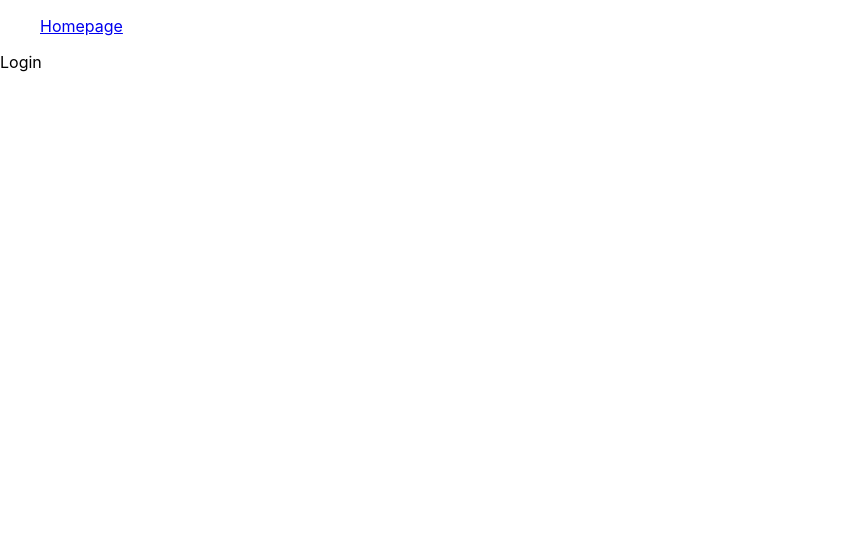
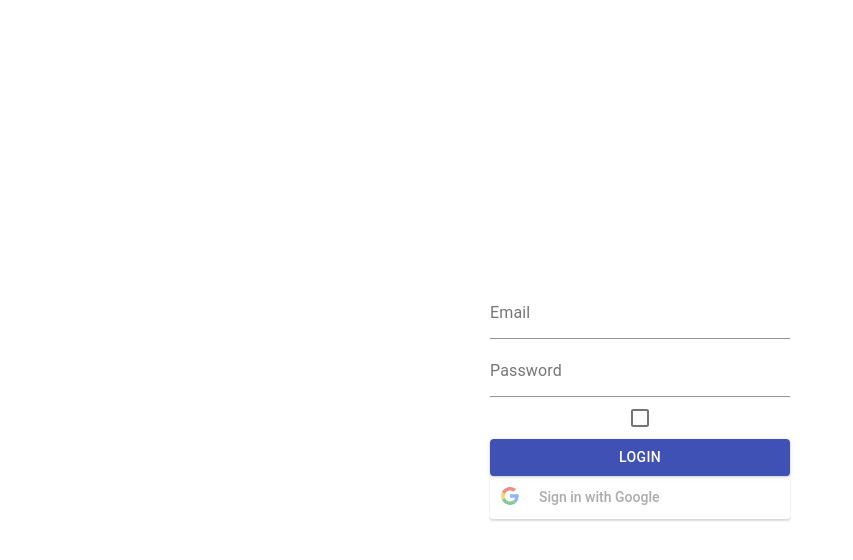
Before and after one commit to ninhcongluc/qp03_frontend, a React (Create React App) app: page / in a window 1280 px wide. Shown: the top 560 px of the page, without its empty margins (0-853 px from the left). Built offline with nearby package versions, Linux system fonts and the light colour scheme.

Commit message:
Add login page

```diff
--- a/package.json
+++ b/package.json
@@ -3,11 +3,13 @@
   "version": "0.1.0",
   "private": true,
   "dependencies": {
+    "@material-ui/core": "^4.12.4",
     "@testing-library/jest-dom": "^5.17.0",
     "@testing-library/react": "^13.4.0",
     "@testing-library/user-event": "^13.5.0",
     "react": "^18.3.1",
     "react-dom": "^18.3.1",
+    "react-google-login": "^5.2.2",
     "react-router-dom": "^6.23.1",
     "react-scripts": "5.0.1",
     "web-vitals": "^2.1.4"
--- a/src/App.js
+++ b/src/App.js
@@ -1,20 +1,12 @@
 import "./App.css";
 import React from "react";
-import { Link, Route, Routes } from "react-router-dom";
-import Login from "./components/Login";
+import { Route, Routes } from "react-router-dom";
+import Login from "./components/Login/Login";
 import Homepage from "./components/Homepage";
 
 function App() {
   return (
     <div className="container">
-      <nav>
-        <ul>
-          <Link to="/homepage" class="list">
-            Homepage
-          </Link>
-        </ul>
-      </nav>
-
       {/* Defining routes path and rendering components as element */}
       <Routes>
         <Route path="/" element={<Login />} />
--- a/src/components/Login.js
+++ /dev/null
@@ -1,7 +0,0 @@
-import React from "react";
-
-function Login() {
-  return <div>Login</div>;
-}
-
-export default Login;
--- /dev/null
+++ b/src/components/Login/Login.css
@@ -0,0 +1,22 @@
+.login-container {
+  display: flex;
+  justify-content: center;
+  align-items: center;
+  height: 100vh;
+}
+
+.login-form {
+  display: flex;
+  flex-direction: column;
+  align-items: center;
+  justify-content: center;
+}
+
+.login-form input {
+  width: 300px;
+  margin-bottom: 10px;
+}
+
+.login-form button {
+  width: 300px;
+}
--- /dev/null
+++ b/src/components/Login/Login.js
@@ -0,0 +1,68 @@
+import React, { useState } from "react";
+import { TextField, Checkbox, Button } from "@material-ui/core";
+import "./Login.css";
+import { GoogleLogin } from "react-google-login";
+
+function Login() {
+  const [email, setEmail] = useState("");
+  const [password, setPassword] = useState("");
+  const [rememberMe, setRememberMe] = useState(false);
+
+  const handleEmailChange = (event) => {
+    setEmail(event.target.value);
+  };
+
+  const handlePasswordChange = (event) => {
+    setPassword(event.target.value);
+  };
+
+  const handleRememberMeChange = (event) => {
+    setRememberMe(event.target.checked);
+  };
+
+  const handleLogin = () => {
+    // Perform login logic here
+    console.log("Login clicked");
+  };
+
+  // const handleLoginWithGoogle = () => {
+  //   // Perform login with Google logic here
+  //   console.log("Login with Google clicked");
+  // };
+
+  return (
+    <div className="login-container">
+      <div className="login-form">
+        <TextField label="Email" value={email} onChange={handleEmailChange} />
+        <TextField
+          label="Password"
+          type="password"
+          value={password}
+          onChange={handlePasswordChange}
+        />
+        <Checkbox
+          checked={rememberMe}
+          onChange={handleRememberMeChange}
+          label="Remember me"
+        />
+        <Button
+          variant="contained"
+          color="primary"
+          onClick={handleLogin}
+          className="login-button"
+        >
+          Login
+        </Button>
+        <GoogleLogin
+          clientId="658977310896-knrl3gka66fldh83dao2rhgbblmd4un9.apps.googleusercontent.com"
+          buttonText="Sign in with Google"
+          // onSuccess={responseGoogle}
+          // onFailure={responseGoogle}
+          cookiePolicy={"single_host_origin"}
+        />
+      </div>
+    </div>
+  );
+}
+
+export default Login;
```
Also changed, not shown: 1 other file (tests, documents, lock files or other folders).
